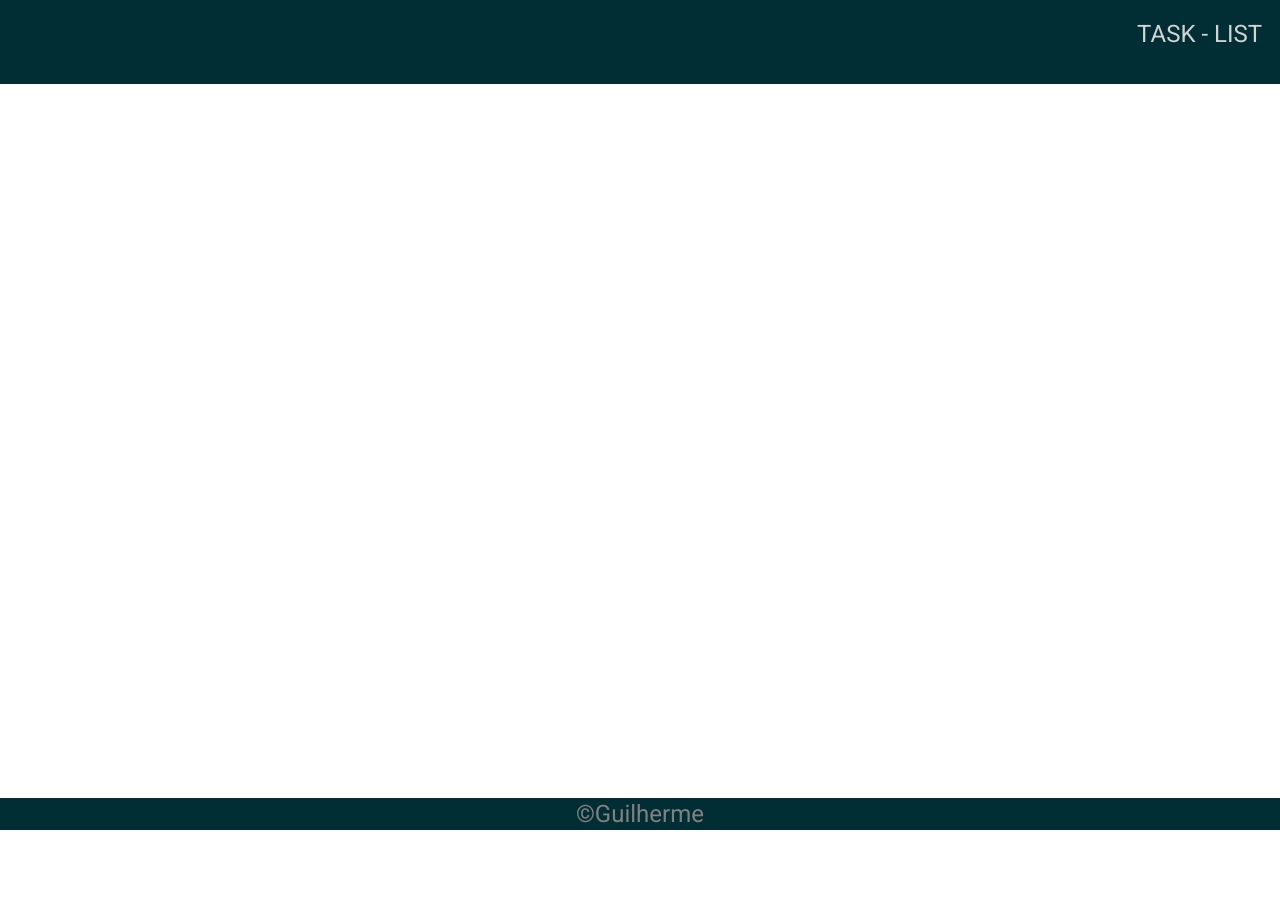
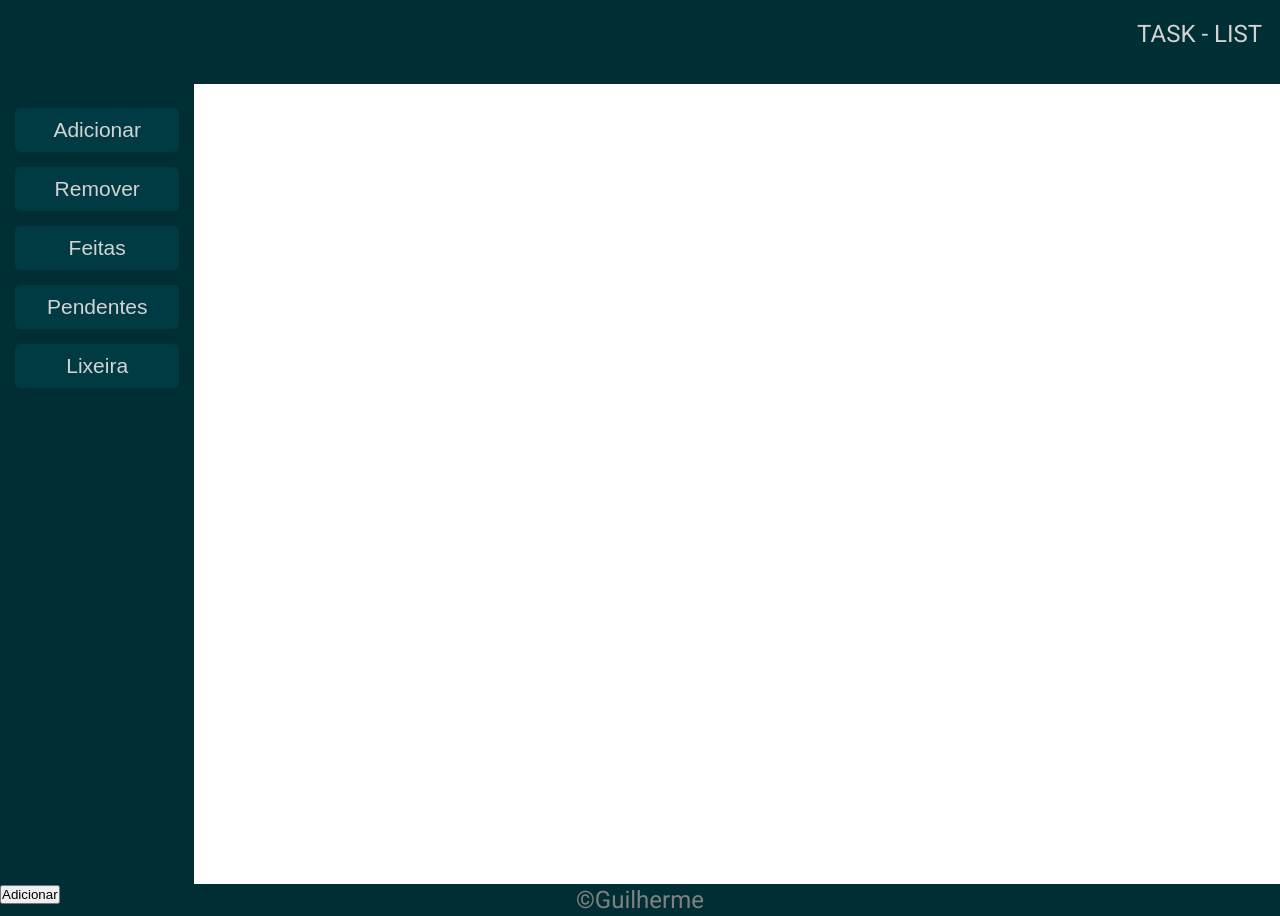
Before and after one commit to Guilherme841/task-list, an Angular app: page / in a window 1280 px wide. Before the commit the page ends 830 px from the top, so only its background shows below. Built offline with nearby package versions, Linux system fonts and the light colour scheme.

Commit message:
update dos estilos

```diff
--- a/src/app/components/side-bar/side-bar.component.css
+++ b/src/app/components/side-bar/side-bar.component.css
@@ -1,9 +1,11 @@
+@media screen and (max-width: 900px) {
   .side-bar {
     background-color: rgb(0, 46, 53);
     width: -moz-fit-content;
     width: fit-content;
     min-height: 70vh;
     padding: 24px 15px;
+    position: absolute;
     border-radius: 0px 20px 20px 0px;
     color: lightgray;
     display: none;
@@ -21,7 +23,6 @@
     border-radius: 5px;
     background-color: rgb(0, 58, 67);
   }
-
   .open {
     animation: faded-in 100ms ease-in-out forwards;
     display: block;
@@ -34,7 +35,6 @@
       transform: translateX(0);
     }
   }
-
   .hide {
     animation: faded-out 100ms ease-in-out forwards;
   }
@@ -47,4 +47,27 @@
       display: none;
       transform: translateX(-300px);
     }
+  }
+}
+@media screen and (min-width: 900px) {
+  .side-bar {
+    background-color: rgb(0, 46, 53);
+    width: -moz-fit-content;
+    width: fit-content;
+    min-height: 100vh;
+    padding: 24px 15px;
+    color: lightgray;
+  }
+  .side-bar .container-side-bar {
+    display: grid;
+    gap: 15px;
+  }
+  .side-bar .container-side-bar .btn {
+    color: lightgray;
+    font-size: 1.5em;
+    padding: 10px 32px;
+    border: 0;
+    border-radius: 5px;
+    background-color: rgb(0, 58, 67);
+  }
 }/*# sourceMappingURL=side-bar.component.css.map */
--- a/src/app/components/side-bar/side-bar.component.scss
+++ b/src/app/components/side-bar/side-bar.component.scss
@@ -1,17 +1,16 @@
 @import "../../sass/variables";
 
+@media screen and (max-width: 900px) {
   .side-bar {
     background-color: $bg-color-dark-blue;
     width: fit-content;
     min-height: 70vh;
     padding: 24px 15px;
-  // margin: 10px 0px;
+    position: absolute;
     border-radius: 0px 20px 20px 0px;
     color: lightgray;
     display: none;
     transform: translateX(-300px);
-  @media screen and (min-width: 900px) {
-  }
     .container-side-bar {
       display: grid;
       gap: 15px;
@@ -50,3 +49,25 @@
       }
     }
   }
+}
+@media screen and (min-width: 900px) {
+  .side-bar {
+    background-color: $bg-color-dark-blue;
+    width: fit-content;
+    min-height: 100vh;
+    padding: 24px 15px;
+    color: lightgray;
+    .container-side-bar {
+      display: grid;
+      gap: 15px;
+      .btn {
+        color: lightgray;
+        font-size: 1.5em;
+        padding: 10px 32px;
+        border: 0;
+        border-radius: 5px;
+        background-color: rgb(0, 58, 67);
+      }
+    }
+  }
+}
--- a/src/app/ui/main/main.component.css
+++ b/src/app/ui/main/main.component.css
@@ -1 +1,3 @@
-/*# sourceMappingURL=main.component.css.map */
+main {
+  height: 100vh;
+}/*# sourceMappingURL=main.component.css.map */
--- a/src/app/ui/main/main.component.html
+++ b/src/app/ui/main/main.component.html
@@ -1,7 +1,8 @@
 <main>
-  <section style="height: 89.3vh; padding: 15px 0px ;">
-    @defer {
-    <app-side-bar></app-side-bar>
-    }
+  @defer {
+  <app-side-bar></app-side-bar>
+  }
+  <section class="container-taks">
+    <button>Adicionar</button>
   </section>
 </main>
--- a/src/app/ui/main/main.component.scss
+++ b/src/app/ui/main/main.component.scss
@@ -0,0 +1,3 @@
+main {
+  height: 100vh;
+}
```
Also changed, not shown: 2 other files (tests, documents, lock files or other folders). Lines whose indentation alone changed are shown as unchanged.
